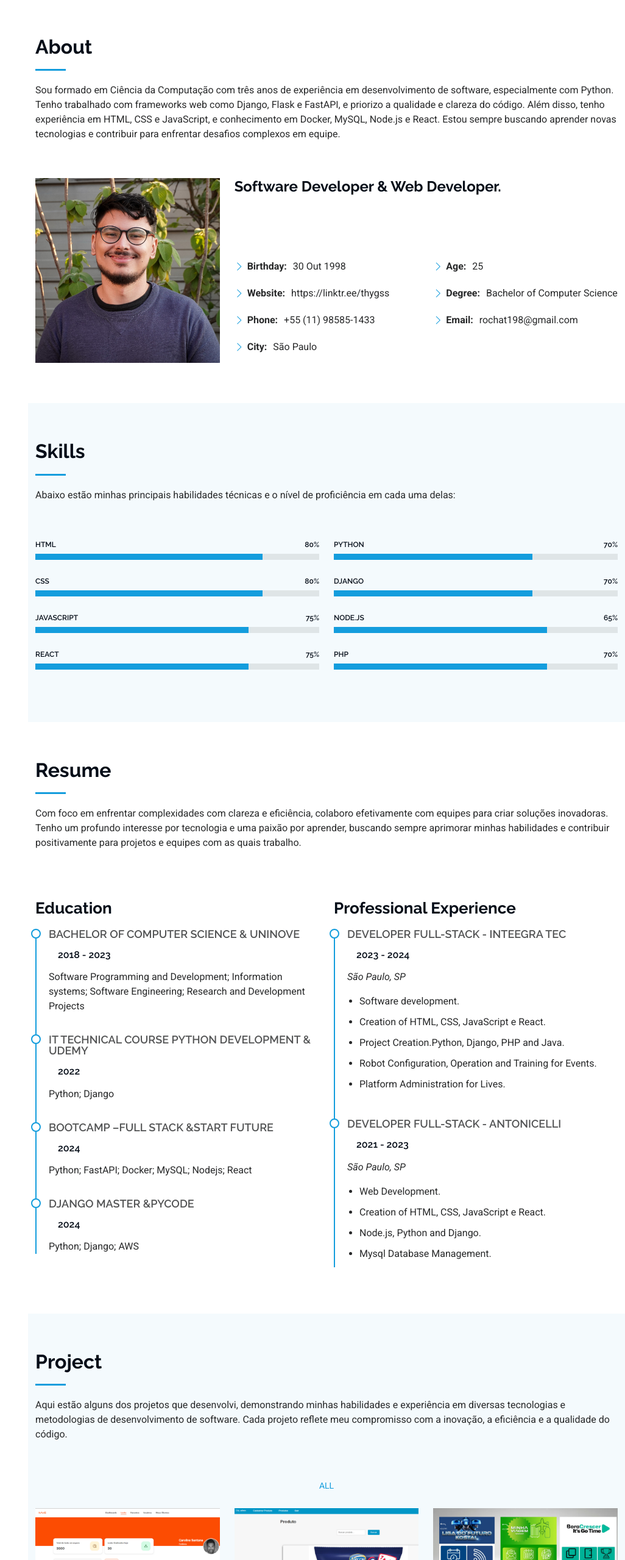
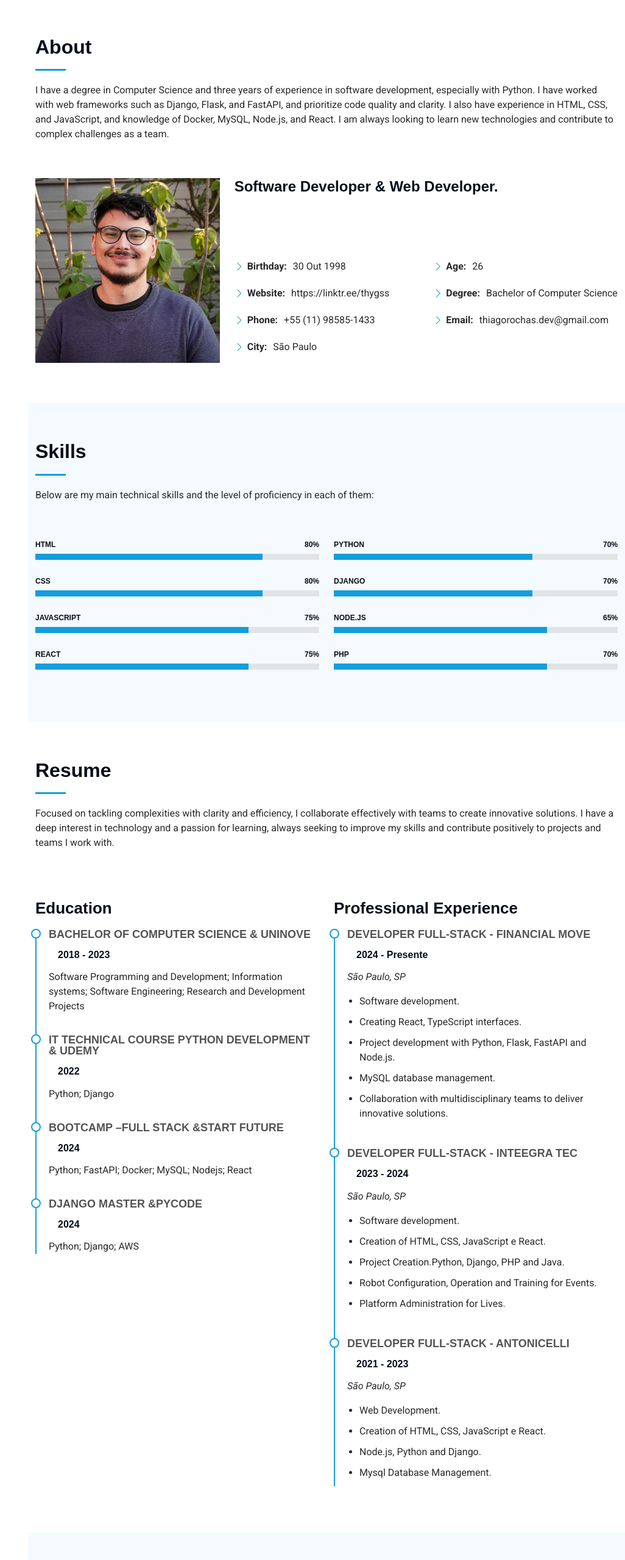
Before and after one commit to thygss/portfolio-Thiago, a plain HTML site: page index.html in a window 1280 px wide. Shown: the part 802-3360 px from the top of the page at 61% size, without its empty margins (254-1280 px from the left). Drawn offline with Linux system fonts and the light colour scheme.

Commit message:
fix: altered infos

```diff
--- a/index.html
+++ b/index.html
@@ -15,7 +15,7 @@
   <!-- Fonts -->
   <link href="https://fonts.googleapis.com" rel="preconnect">
   <link href="https://fonts.gstatic.com" rel="preconnect" crossorigin>
-  <link href="https://fonts.googleapis.com/css2?family=Roboto:ital,wght@0,100;0,300;0,400;0,500;0,700;0,900;1,100;1,300;1,400;1,500;1,700;1,900&family=Poppins:ital,wght@0,100;0,200;0,300;0,400;0,500;0,600;0,700;0,800;0,900;1,100;1,200;1,300;1,400;1,500;1,600;1,700;1,800;1,900&family=Raleway:ital,wght@0,100;0,200;0,300;0,400;0,500;0,600;0,700;0,800;0,900;1,100;1,200;1,300;1,400;1,500;1,600;1,700;1,800;1,900&display=swap" rel="stylesheet">
+  <link href="https://fonts.googleapis.com/css2?family=Roboto:ital,wght@0,100;0,300;0,400;0,500;0,700;0,900;1,100;1,300;1,400;1,500;1,700;1,900&family=Poppins:ital,wght@0,100;0,200;0,300;0,400;0,500;0,600;0,700;0,800;0,900;1,100;1,200;1,300;1,400;1,500;1,600;1,700;1,800;1,900&display=swap" rel="stylesheet">
 
   <!-- Vendor CSS Files -->
   <link href="assets/vendor/bootstrap/css/bootstrap.min.css" rel="stylesheet">
@@ -79,7 +79,7 @@
       <!-- Section Title -->
       <div class="container section-title" data-aos="fade-up">
         <h2>About</h2>
-        <p>Sou formado em Ciência da Computação com três anos de experiência em desenvolvimento de software, especialmente com Python. Tenho trabalhado com frameworks web como Django, Flask e FastAPI, e priorizo a qualidade e clareza do código. Além disso, tenho experiência em HTML, CSS e JavaScript, e conhecimento em Docker, MySQL, Node.js e React. Estou sempre buscando aprender novas tecnologias e contribuir para enfrentar desafios complexos em equipe.</p>
+        <p>I have a degree in Computer Science and three years of experience in software development, especially with Python. I have worked with web frameworks such as Django, Flask, and FastAPI, and prioritize code quality and clarity. I also have experience in HTML, CSS, and JavaScript, and knowledge of Docker, MySQL, Node.js, and React. I am always looking to learn new technologies and contribute to complex challenges as a team.</p>
       </div><!-- End Section Title -->
 
       <div class="container" data-aos="fade-up" data-aos-delay="100">
@@ -105,9 +105,9 @@
               </div>
               <div class="col-lg-6">
                 <ul>
-                  <li><i class="bi bi-chevron-right"></i> <strong>Age:</strong> <span>25</span></li>
+                  <li><i class="bi bi-chevron-right"></i> <strong>Age:</strong> <span>26</span></li>
                   <li><i class="bi bi-chevron-right"></i> <strong>Degree:</strong> <span>Bachelor of Computer Science</span></li>
-                  <li><i class="bi bi-chevron-right"></i> <strong>Email:</strong> <span>rochat198@gmail.com</span></li>
+                  <li><i class="bi bi-chevron-right"></i> <strong>Email:</strong> <span>thiagorochas.dev@gmail.com</span></li>
                 </ul>
               </div>
             </div>
@@ -123,7 +123,7 @@
       <!-- Section Title -->
       <div class="container section-title" data-aos="fade-up">
         <h2>Skills</h2>
-        <p>Abaixo estão minhas principais habilidades técnicas e o nível de proficiência em cada uma delas:</p>
+        <p>Below are my main technical skills and the level of proficiency in each of them:</p>
       </div><!-- End Section Title -->
 
       <div class="container" data-aos="fade-up" data-aos-delay="100">
@@ -205,7 +205,7 @@
       <!-- Section Title -->
       <div class="container section-title" data-aos="fade-up">
         <h2>Resume</h2>
-        <p>Com foco em enfrentar complexidades com clareza e eficiência, colaboro efetivamente com equipes para criar soluções inovadoras. Tenho um profundo interesse por tecnologia e uma paixão por aprender, buscando sempre aprimorar minhas habilidades e contribuir positivamente para projetos e equipes com as quais trabalho.</p>
+        <p>Focused on tackling complexities with clarity and efficiency, I collaborate effectively with teams to create innovative solutions. I have a deep interest in technology and a passion for learning, always seeking to improve my skills and contribute positively to projects and teams I work with.</p>
       </div><!-- End Section Title -->
 
       <div class="container">
@@ -241,6 +241,19 @@
 
           <div class="col-lg-6" data-aos="fade-up" data-aos-delay="200">
             <h3 class="resume-title">Professional Experience</h3>
+            <div class="resume-item">
+              <h4>Developer Full-stack - Financial Move</h4>
+              <h5>2024 - Presente</h5>
+              <p><em>São Paulo, SP</em></p>
+              <ul>
+                <li>Software development.</li>
+                <li>Creating React, TypeScript interfaces.</li>
+                <li>Project development with Python, Flask, FastAPI and Node.js.</li>
+                <li>MySQL database management.</li>
+                <li>Collaboration with multidisciplinary teams to deliver innovative solutions.</li>
+              </ul>
+            </div><!-- Edn Resume Item -->
+
             <div class="resume-item">
               <h4>Developer Full-stack - Inteegra Tec</h4>
               <h5>2023 - 2024</h5>
@@ -280,7 +293,7 @@
       <!-- Section Title -->
       <div class="container section-title" data-aos="fade-up">
         <h2>Project</h2>
-        <p>Aqui estão alguns dos projetos que desenvolvi, demonstrando minhas habilidades e experiência em diversas tecnologias e metodologias de desenvolvimento de software. Cada projeto reflete meu compromisso com a inovação, a eficiência e a qualidade do código.</p>
+        <p>Here are some of the projects I have developed, demonstrating my skills and experience in various software development technologies and methodologies. Each project reflects my commitment to innovation, efficiency and code quality.</p>
       </div><!-- End Section Title -->
 
       <div class="container">
@@ -298,7 +311,7 @@
                 <img src="assets/img/portfolio/MYC.png" class="img-fluid" alt="">
                 <div class="portfolio-info">
                   <h4>App MYC</h4>
-                  <p>Sistema de Stilista</p>
+                  <p>Stylist System</p>
                   <a href="assets/img/portfolio/MYC.png" title="App 1" data-gallery="portfolio-gallery-app" class="glightbox preview-link"><i class="bi bi-zoom-in"></i></a>
                   <a href="https://myc.app.br/" title="More Details" class="details-link"><i class="bi bi-link-45deg"></i></a>
                 </div>
@@ -309,8 +322,8 @@
               <div class="portfolio-content h-100">
                 <img src="assets/img/portfolio/Produto.png" class="img-fluid" alt="">
                 <div class="portfolio-info">
-                  <h4>Aplicativo de produtos</h4>
-                  <p>Controle de Estoque</p>
+                  <h4>Product Application</h4>
+                  <p>Inventory Control</p>
                   <a href="assets/img/portfolio/Produto.png" title="Product 1" data-gallery="portfolio-gallery-product" class="glightbox preview-link"><i class="bi bi-zoom-in"></i></a>
                   <a title="More Details" class="details-link"><i class="bi bi-link-45deg"></i></a>
                 </div>
@@ -320,8 +333,8 @@
               <div class="portfolio-content h-100">
                 <img src="assets/img/portfolio/Apps.png" class="img-fluid" alt="">
                 <div class="portfolio-info">
-                  <h4>Aplicativos para viagens</h4>
-                  <p>Aplicativo com varias interações</p>
+                  <h4>Travel apps</h4>
+                  <p>Application with multiple interactions</p>
                   <a href="assets/img/portfolio/Apps.png" title="Product 1" data-gallery="portfolio-gallery-product" class="glightbox preview-link"><i class="bi bi-zoom-in"></i></a>
                   <a title="More Details" class="details-link"><i class="bi bi-link-45deg"></i></a>
                 </div>
```
